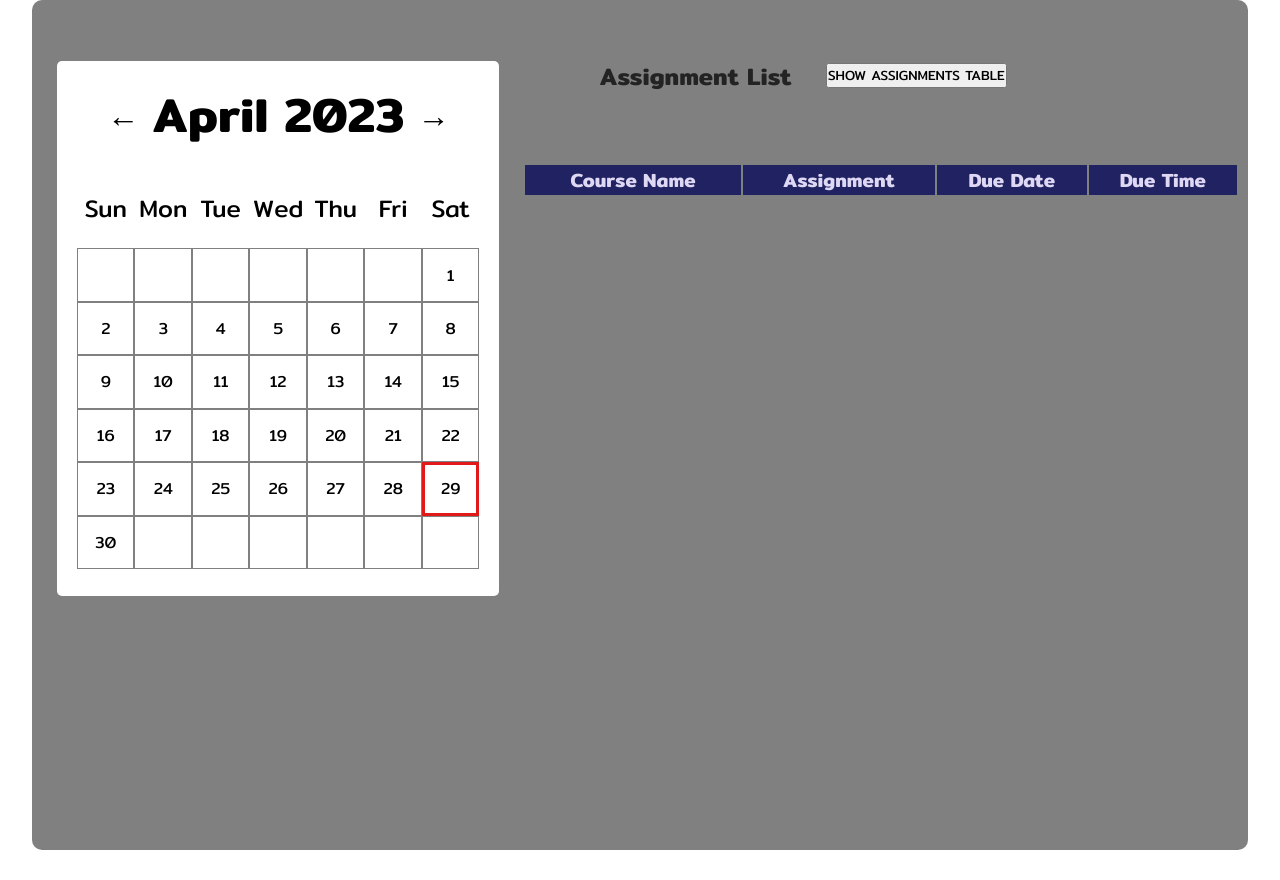
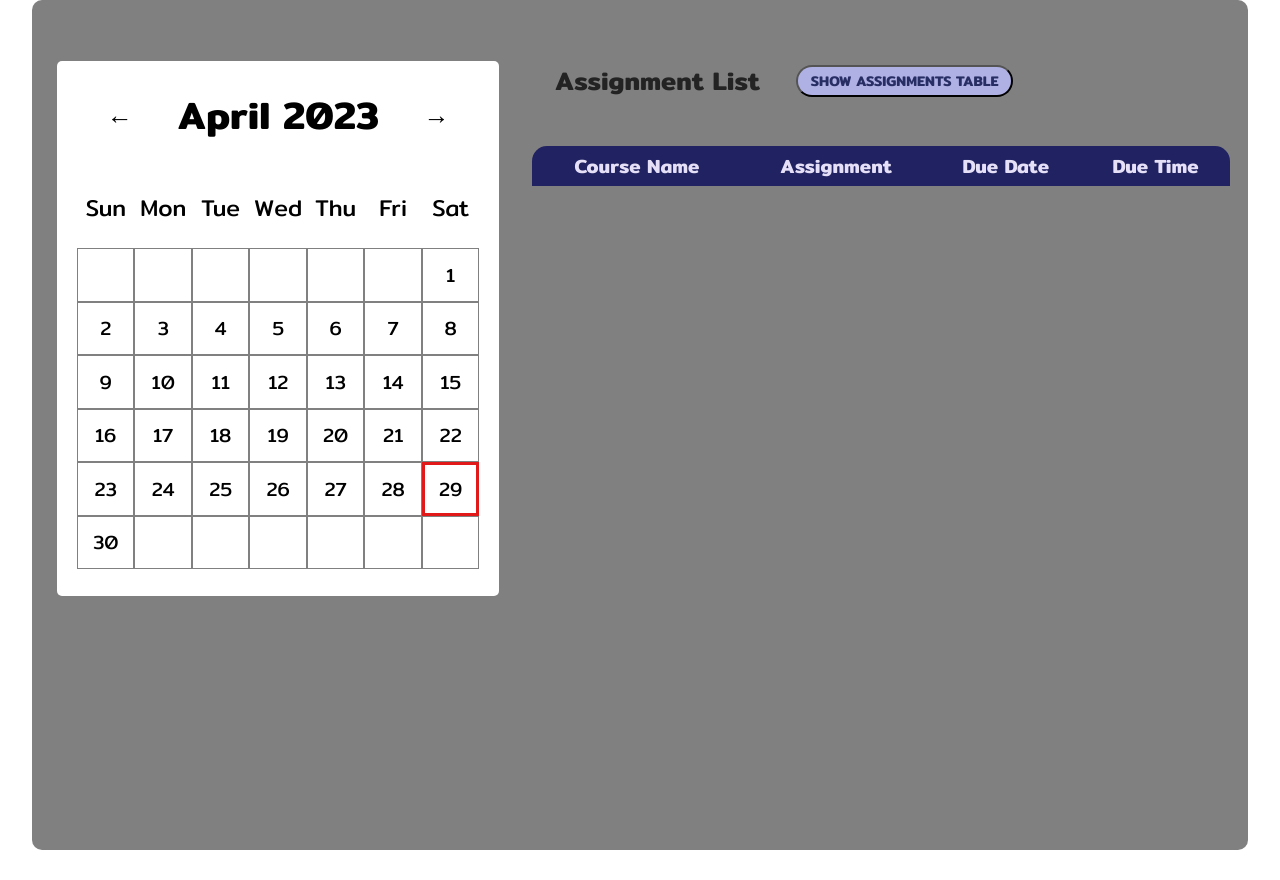
Before and after one commit to inecrft/ComEngEss-project, a plain HTML site: page frontend/home.html in a window 1280 px wide. Both pictures are taken after a click on the button "SHOW ASSIGNMENTS TABLE". Drawn offline with Linux system fonts and the light colour scheme; no server answers.

Commit message:
Update page style

```diff
--- a/frontend/home.html
+++ b/frontend/home.html
@@ -36,7 +36,7 @@
 
       <div class="right">
         <div class="head"><span id="user-id"></span>Assignment List&emsp;
-          <button onclick=createAssignmentList()>SHOW ASSIGNMENTS TABLE</button></div>
+          <button onclick=createAssignmentList() class="show-button">SHOW ASSIGNMENTS TABLE</button></div>
         <div class="assignments"></div>
       </div>
 
--- a/frontend/style.css
+++ b/frontend/style.css
@@ -42,7 +42,7 @@ body {
 }
 .calendar .month {
     font-weight: bold;
-    font-size: 200%;
+    font-size: 2vw;
     width: 100%;
     height: 20%;
     display: flex;
@@ -55,7 +55,7 @@ body {
     cursor: pointer;
 }
 .calendar .week {
-    font-size: 150%;
+    font-size: 1.8vw;
     width: 100%;
     height: 15%;
     display: flex;
@@ -80,6 +80,7 @@ body {
     margin-bottom: 20px;
 }
 .calendar .days .day {
+    font-size: 1.5vw;
     width: 14.28%;
     height: 100%;
     display: flex;
@@ -88,6 +89,7 @@ body {
     border: 1px solid grey;
 }
 .day_today {
+    font-size: 1.5vw;
     width: 14.28%;
     height: 100%;
     display: flex;
@@ -114,11 +116,11 @@ body {
     position: relative;
     width: 60%;
     min-height: 100%;
-    padding: 20 0px;
+    padding: 30px 1vw;
 }
 .right .head {
     font-weight: bold;
-    font-size: 150%;
+    font-size: 2vw;
     color: rgb(35, 35, 35);
     width: 100%;
     height: 50px;
@@ -126,10 +128,19 @@ body {
     flex-wrap: wrap;
     gap: 10px;
     align-items: center;
-    padding: 30px 40px;
-    padding-left: 70px;
+    padding-left: 1vw;
     margin-top: 3%;
-    margin-bottom: 10%;
+    margin-bottom: 5vh;
+}
+
+.show-button {
+    width: 17vw;
+    height: 4vh;
+    font-weight: bold;
+    font-size: 1.1vw;
+    background: rgb(175, 176, 228);
+    color: #272e63;
+    border-radius: 2vw;
 }
 .assignments {
     width: 100%;
@@ -139,21 +150,37 @@ body {
     overflow-y: auto;
     display: flex;
     flex-direction: column;
-    padding: 4px;
-    border-radius: 8px;
+    border-radius: 15px;
 }
+
 .assignment-table {
-    border-radius: 30px;
+    /* border-spacing: 2px; */
+    border-collapse: collapse;
 }
+
 .assignment-table > thead {
-    font-size: 120%;
+    font-size: 1.5vw;
     background: rgb(33, 34, 97);
-    color: #ded8f4;
+    color: #e5e0f8;
 }
+
 .assignment-table > tbody {
-    font-size: 100%;
-    background: rgb(175, 176, 228);
-    color: #272e63;
+    font-size: 1.3vw;
+    background: rgb(231, 232, 255);
+    color: #181e47;
+}
+
+.assignment-table th {
+    padding: 5px;
+}
+
+.assignment-table td {
+    padding: 5px;
+    border: 2px inset #3d4894;
+}
+
+a {
+    color: #1722c0;
 }
 /* .assignments .assignment {
     position: relative;
```
